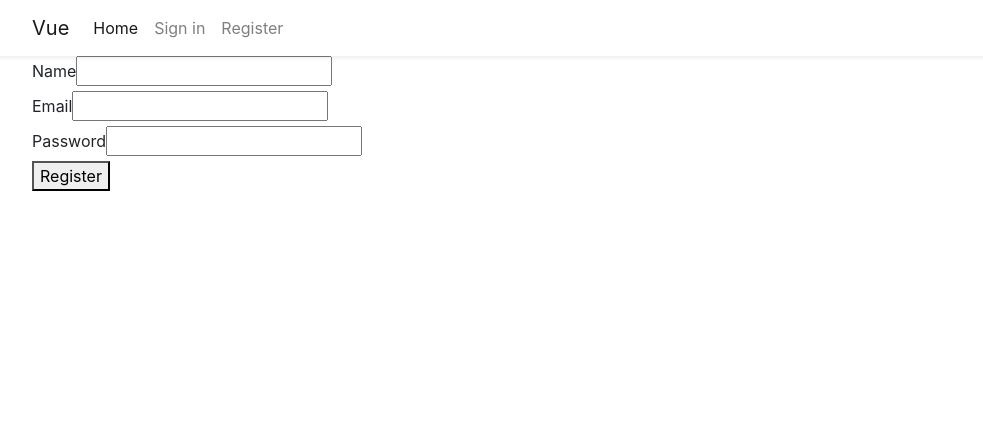
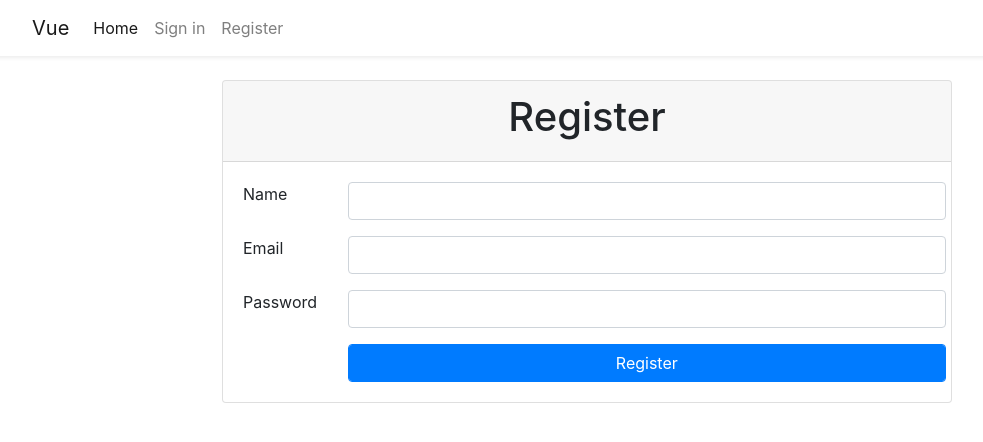
Before and after one commit to marian-roller/86-vue-crypto, a Vue app: page /register in a window 1280 px wide. Shown: the top 442 px of the page, without its empty margins (53-1036 px from the left). Built offline with nearby package versions, Linux system fonts and the light colour scheme.

Commit message:
sign in and register form in bootstrap layout

```diff
--- a/src/store/auth.js
+++ b/src/store/auth.js
@@ -25,6 +25,7 @@ export default {
     actions: {
         async register({dispatch}, credentials) {
             let response = await axios.post('auth/register', credentials);
+            console.log(response.data)
             //@TODO: login user if succesfully registered
             return true;
         },
--- a/src/views/Register.vue
+++ b/src/views/Register.vue
@@ -1,23 +1,41 @@
 <template>
     <div class="container">
-        <form @submit.prevent="submit">
-        <div>
-                <label for="name">Name</label>
-                <input type="text" id="name" name="name" v-model="form.name">
+        <div class="row justify-content-center">
+            <div class="col-md-8">
+                <div class="card mt-4">
+
+                    <div class="card-header text-center">
+                        <h1>Register</h1>
+                    </div>
+
+                    <div class="card-body">
+                        <form @submit.prevent="submit">
+                            <div class="form-group row">
+                                <label class="col-md-2" for="name">Name</label>
+                                <input class="form-control col-md-10" type="text" id="name" name="name" v-model="form.name">
+                            </div>
+                            <div class="form-group row">
+                                <label class="col-md-2" for="email">Email</label>
+                                <input class="form-control col-md-10" type="email" id="email" name="email" v-model="form.email">
+                            </div>
+                            <div class="form-group row">
+                                <label class="col-md-2" for="password">Password</label>
+                                <input class="form-control col-md-10" type="password" id="password" name="password" v-model="form.password">
+                            </div>
+
+                            <div class="row">
+                                <div class="col-md-10 offset-md-2 p-0">
+                                    <button class="btn btn-primary form-control" type="submit">Register</button>
+                                </div>
+                            </div>
+
+
+                        </form>
+                    </div>
+
+                </div>
             </div>
-            <div>
-                <label for="email">Email</label>
-                <input type="email" id="email" name="email" v-model="form.email">
-            </div>
-            <div>
-                <label for="password">Password</label>
-                <input type="password" id="password" name="password" v-model="form.password">
-            </div>
-            <div>
-                <button type="submit">Register</button>
-            </div>
-
-        </form>
+        </div>
     </div>
 </template>
 
@@ -64,3 +82,6 @@ import { mapActions } from 'vuex'
     }
 }
 </script>
+
+<style>
+</style>
--- a/src/views/SignIn.vue
+++ b/src/views/SignIn.vue
@@ -1,19 +1,34 @@
 <template>
     <div class="container">
-        <form @submit.prevent="submit">
-            <div>
-                <label for="email">Email</label>
-                <input type="text" id="email" name="email" v-model="form.email">
+        <div class="row justify-content-center">
+            <div class="col-md-8">
+                <div class="card mt-4">
+
+                    <div class="card-header text-center">
+                        <h1>Sign in</h1>
+                    </div>
+
+                    <div class="card-body">
+                        <form @submit.prevent="submit">
+                            <div class="form-group row">
+                                <label class="col-md-2" for="email">Email</label>
+                                <input class="form-control col-md-10" type="text" id="email" name="email" v-model="form.email">
+                            </div>
+                            <div class="form-group row">
+                                <label class="col-md-2" for="password">Password</label>
+                                <input class="form-control col-md-10" type="password" id="password" name="password" v-model="form.password">
+                            </div>
+
+                            <div class="row">
+                                <div class="col-md-10 offset-md-2 p-0">
+                                    <button class="btn btn-primary form-control" type="submit">Sign in</button>
+                                </div>
+                            </div>
+                        </form>
+                    </div>
+                </div>
             </div>
-            <div>
-                <label for="password">Password</label>
-                <input type="password" id="password" name="password" v-model="form.password">
-            </div>
-            <div>
-                <button type="submit">Sign in</button>
-            </div>
-
-        </form>
+        </div>
     </div>
 </template>
 
```
